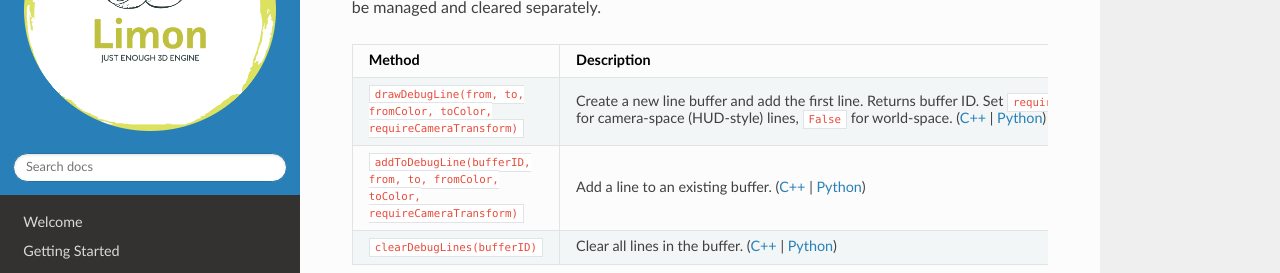
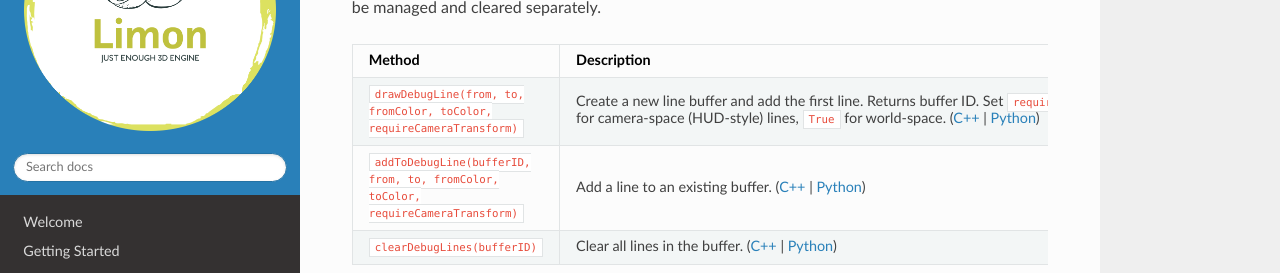
Before and after one commit to enginmanap/limonEngine-docs, a Sphinx documentation site: the page built from docs/SupportingSystems.rst, in a window 1280 px wide and 900 px high, scrolled down 2726 px. Shown: the part 164-437 px from the top of the window. Built offline with Sphinx 7.4.7 and the Read the Docs theme 3.1.0, drawn with Linux system fonts in a browser that asks for light colours.

```diff
--- a/docs/SupportingSystems.rst
+++ b/docs/SupportingSystems.rst
@@ -131,7 +131,7 @@ Debug Line Draw
    * - Method
      - Description
    * - ``drawDebugLine(from, to, fromColor, toColor, requireCameraTransform)``
-     - Create a new line buffer and add the first line. Returns buffer ID. Set ``requireCameraTransform=True`` for camera-space (HUD-style) lines, ``False`` for world-space. (:ref:`C++ <LimonAPI-drawDebugLine>` | :ref:`Python <pythonApi-draw_debug_line>`)
+     - Create a new line buffer and add the first line. Returns buffer ID. Set ``requireCameraTransform=False`` for camera-space (HUD-style) lines, ``True`` for world-space. (:ref:`C++ <LimonAPI-drawDebugLine>` | :ref:`Python <pythonApi-draw_debug_line>`)
    * - ``addToDebugLine(bufferID, from, to, fromColor, toColor, requireCameraTransform)``
      - Add a line to an existing buffer. (:ref:`C++ <LimonAPI-addToDebugLine>` | :ref:`Python <pythonApi-add_to_debug_line>`)
    * - ``clearDebugLines(bufferID)``
```
